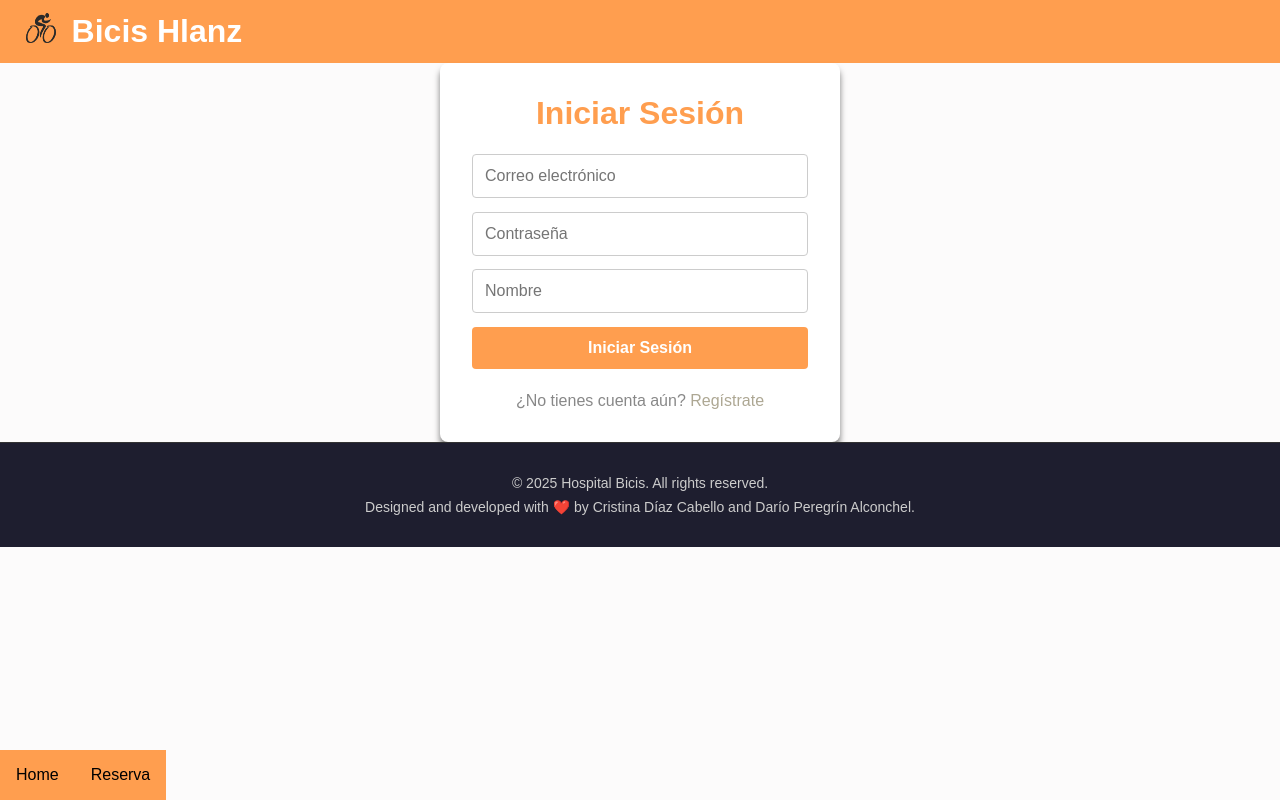
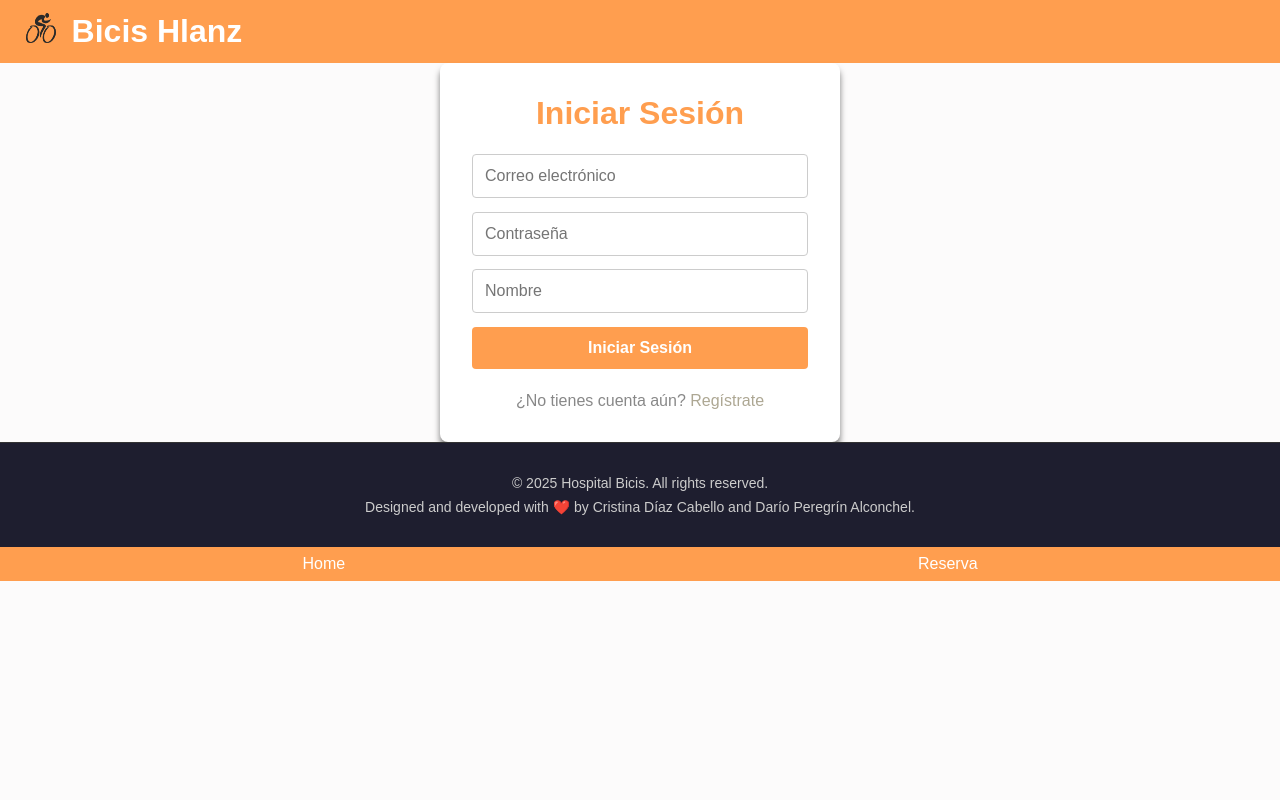
Before and after one commit to Bicis-HLanz/hopital-bicis, a Next.js app: page / in a window 1280 px wide. Built offline with nearby package versions, Linux system fonts and the light colour scheme; no server answers.

Commit message:
Refactor AppNav styles for improved layout and hover effects

```diff
--- a/app/components/mainLayout/Nav/AppNav.module.css
+++ b/app/components/mainLayout/Nav/AppNav.module.css
@@ -1,16 +1,32 @@
+.app-nav {
+  position: sticky;
+  bottom: 0;
+  width: 100%;
+  background-color: var(--primary);
+  z-index: 1000;
+  padding: 0.5rem 1rem;
+}
+
 .app-nav ul {
   display: flex;
   justify-content: space-around;
-
+  margin: 0;
+  padding: 0;
+  list-style: none;
 }
 
-.app-nav {
-  background-color: var(--primary);
-  position: absolute;
-  bottom: 0;
+.app-nav li {
+  font-size: 1rem;
 }
 
-.app-nav ul li {
-  list-style: none;
-  padding: 1rem;
+.app-nav a {
+  text-decoration: none;
+  color: #fff;
+  padding: 0.5rem 1rem;
+  transition: text-shadow 0.2s ease;
 }
+
+.app-nav a:hover {
+  text-shadow: 1px 1px 2px #83673c;
+  transition: text-shadow 0.2s ease;
+}
--- a/app/globals.css
+++ b/app/globals.css
@@ -19,7 +19,6 @@
 html,
 body {
   max-width: 100vw;
-  overflow-x: hidden;
 }
 
 body {
```
